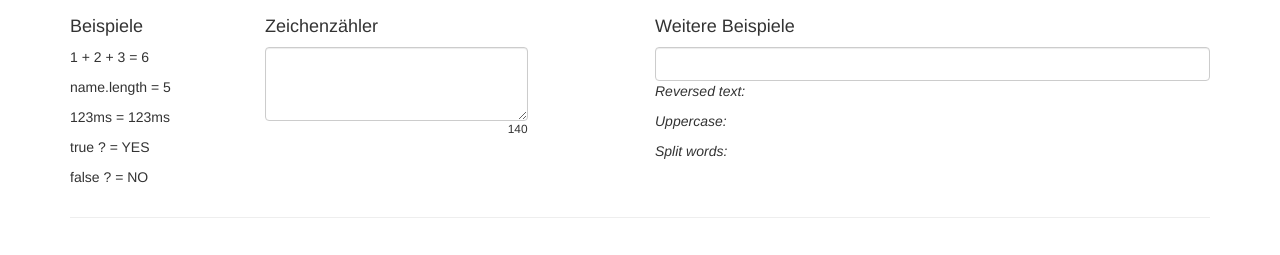
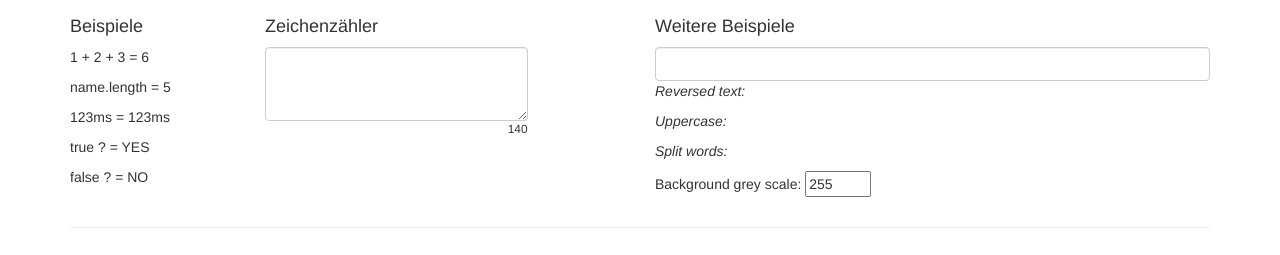
Before and after one commit to tilmanpotthof/angular-workshop-examples, a website: page example-pages/helloWorld.html in a window 1280 px wide. Shown: the part 186-441 px from the top of the page. Drawn offline with nearby package versions, Linux system fonts and the light colour scheme.

Commit message:
added simple grey scale

```diff
--- a/example-pages/helloWorld.html
+++ b/example-pages/helloWorld.html
@@ -35,12 +35,15 @@
         {{ 140 - myText.length }}
       </div>
     </div>
-    <div class="col-xs-6 col-xs-offset-1">
+    <div class="col-xs-6 col-xs-offset-1"
+         ng-init="c=255;"
+         style="background-color: rgb({{ c }}, {{ c }}, {{ c }})">
       <h4>Weitere Beispiele</h4>
       <input type="text" ng-model="someText" class="form-control" />
       <p><em>Reversed text:</em> {{ someText.split("").reverse().join("") }}</p>
       <p><em>Uppercase:</em> {{ someText.toUpperCase() }}</p>
       <p><em>Split words:</em> {{ someText.split(" ") }}</p>
+      <p>Background grey scale: <input type="number" ng-model="c" min="0" max="255" /></p>
     </div>
   </div>
   <hr/>
@@ -82,8 +85,6 @@
     </div>
 
   </div>
-
-
-
+</div>
 </body>
 </html>
```
